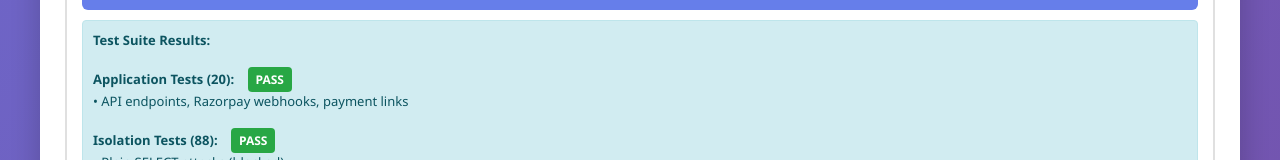
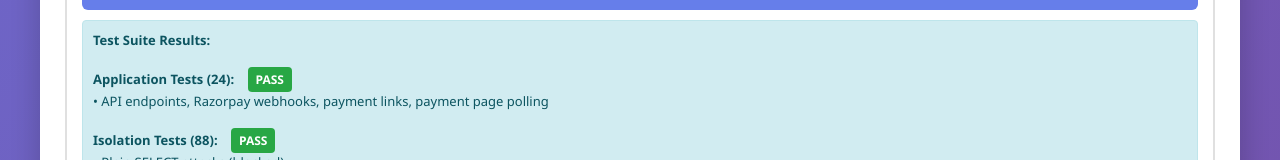
Before and after one commit to Majidsiddque/CRM, a website: page public/security-demo.html in a window 1280 px wide. Both pictures are taken after a click on the button "View Latest Test Results". Shown: the part 2450-2610 px from the top of the page. Drawn offline with Linux system fonts and the light colour scheme; no server answers.

Commit message:
docs: update test counts to 131 total

```diff
--- a/public/security-demo.html
+++ b/public/security-demo.html
@@ -512,8 +512,8 @@
       resultDiv.innerHTML = `
         <strong>Test Suite Results:</strong><br><br>
 
-        <strong>Application Tests (20):</strong> <span class="badge pass">PASS</span><br>
-        • API endpoints, Razorpay webhooks, payment links<br><br>
+        <strong>Application Tests (24):</strong> <span class="badge pass">PASS</span><br>
+        • API endpoints, Razorpay webhooks, payment links, payment page polling<br><br>
 
         <strong>Isolation Tests (88):</strong> <span class="badge pass">PASS</span><br>
         • Plain SELECT attacks (blocked)<br>
```
Also changed, not shown: README.md.
